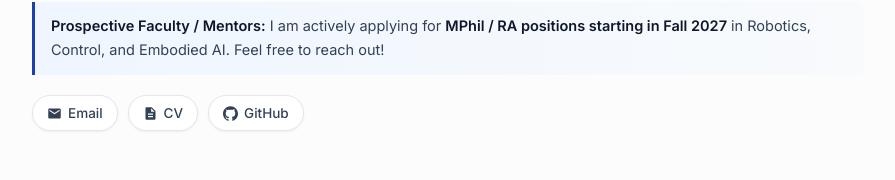
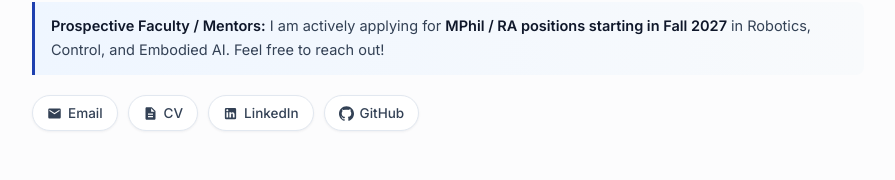
Before and after one commit to GuokeLuo/GuokeLuo.github.io, a plain HTML site: page index.html in a window 1280 px wide. Shown: the part 285-465 px from the top of the page, without its empty margins (192-1087 px from the left). Drawn offline with Linux system fonts and the light colour scheme.

Commit message:
Update index.html

```diff
--- a/index.html
+++ b/index.html
@@ -431,6 +431,10 @@
           <svg viewBox="0 0 24 24"><path d="M14 2H6c-1.1 0-1.99.9-1.99 2L4 20c0 1.1.89 2 1.99 2H18c1.1 0 2-.9 2-2V8l-6-6zm2 16H8v-2h8v2zm0-4H8v-2h8v2zm-3-5V3.5L18.5 9H13z"/></svg>
           CV
         </a>
+        <a href="https://www.linkedin.com/in/guoke-luo-8abb22424/" target="_blank">
+          <svg viewBox="0 0 24 24"><path d="M19 3a2 2 0 0 1 2 2v14a2 2 0 0 1-2 2H5a2 2 0 0 1-2-2V5a2 2 0 0 1 2-2h14m-.5 15.5v-5.3a3.26 3.26 0 0 0-3.26-3.26c-.85 0-1.84.52-2.28 1.3v-1.11h-2.79v8.37h2.79v-4.93c0-.77.62-1.4 1.39-1.4a1.4 1.4 0 0 1 1.4 1.4v4.93h2.75M6.88 8.56a1.68 1.68 0 0 0 1.68-1.68c0-.93-.75-1.69-1.68-1.69a1.69 1.69 0 0 0-1.69 1.69c0 .93.76 1.68 1.69 1.68m1.39 9.94v-8.37H5.5v8.37h2.77z"/></svg>
+          LinkedIn
+        </a>
         <!-- 以后开通 Google Scholar 后取消下面注释即可
         <a href="你的Scholar链接" target="_blank">Google Scholar</a>
         -->
```
